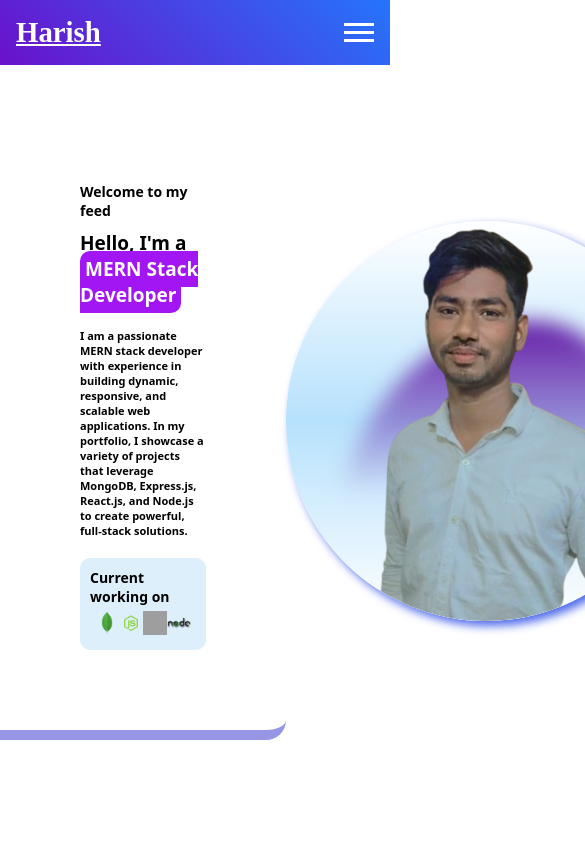
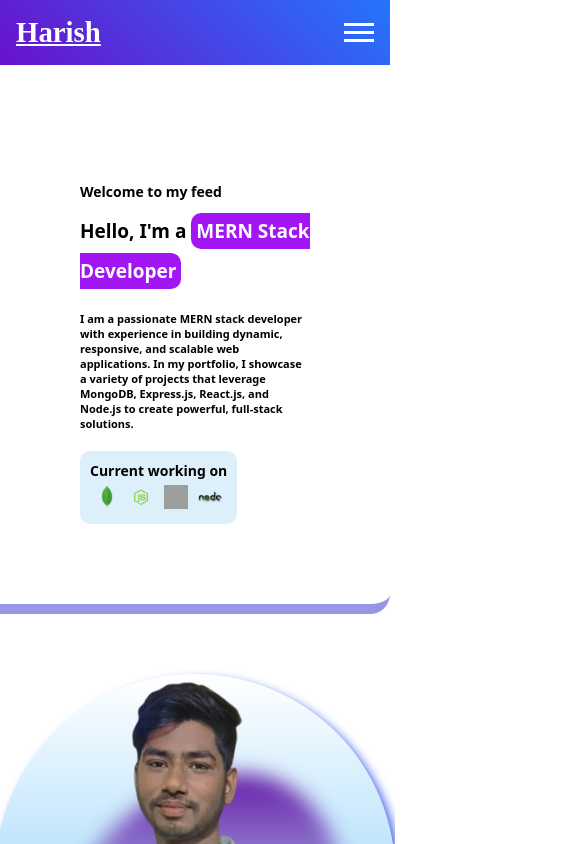
Before and after one commit to HarishVerma37/Portfolio, a React (Vite) app: page / in a window 390 px wide. Shown: the top 844 px of the page, 585 px wide, since content can reach past the window. Built offline with nearby package versions, Linux system fonts and the light colour scheme; grey boxes are pictures that could not be loaded.

Commit message:
Update Hero.css

```diff
--- a/src/HeroComponents/Hero.css
+++ b/src/HeroComponents/Hero.css
@@ -116,3 +116,27 @@
 .current-status .icons-parent img {
     width: 1.5rem;
 }
+
+@media screen and (max-width: 768px) {
+
+    .home-container {
+       flex-direction: column;
+    }
+
+
+    .current-status-container {
+        justify-content: start;
+    }
+
+    .desc-container-top .desc-container h3 {
+        line-height: 40px;
+    }
+
+
+    .desc-container-top {
+        border-bottom: 10px solid rgb(150, 149, 230);
+        border-bottom-right-radius: 20px;
+        /* box-shadow: -2px 5px 2px black; */
+        margin-bottom: 60px;
+    }
+}
```
